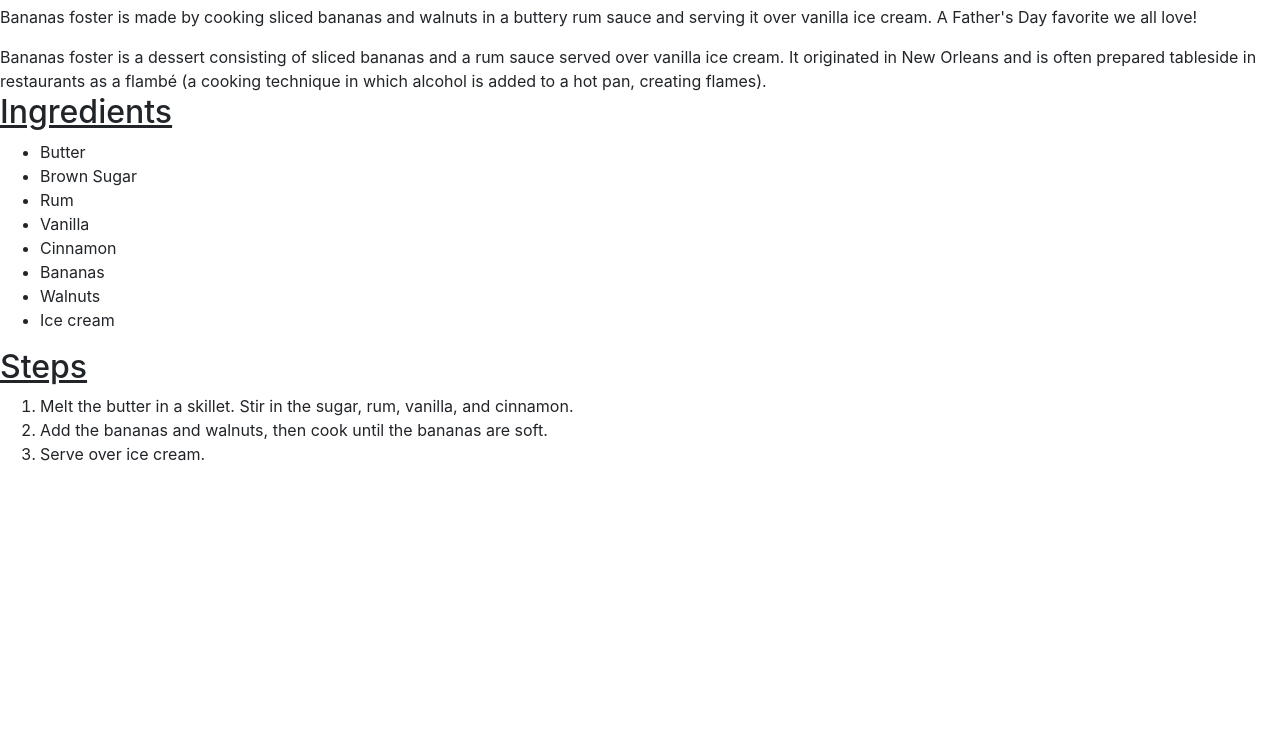
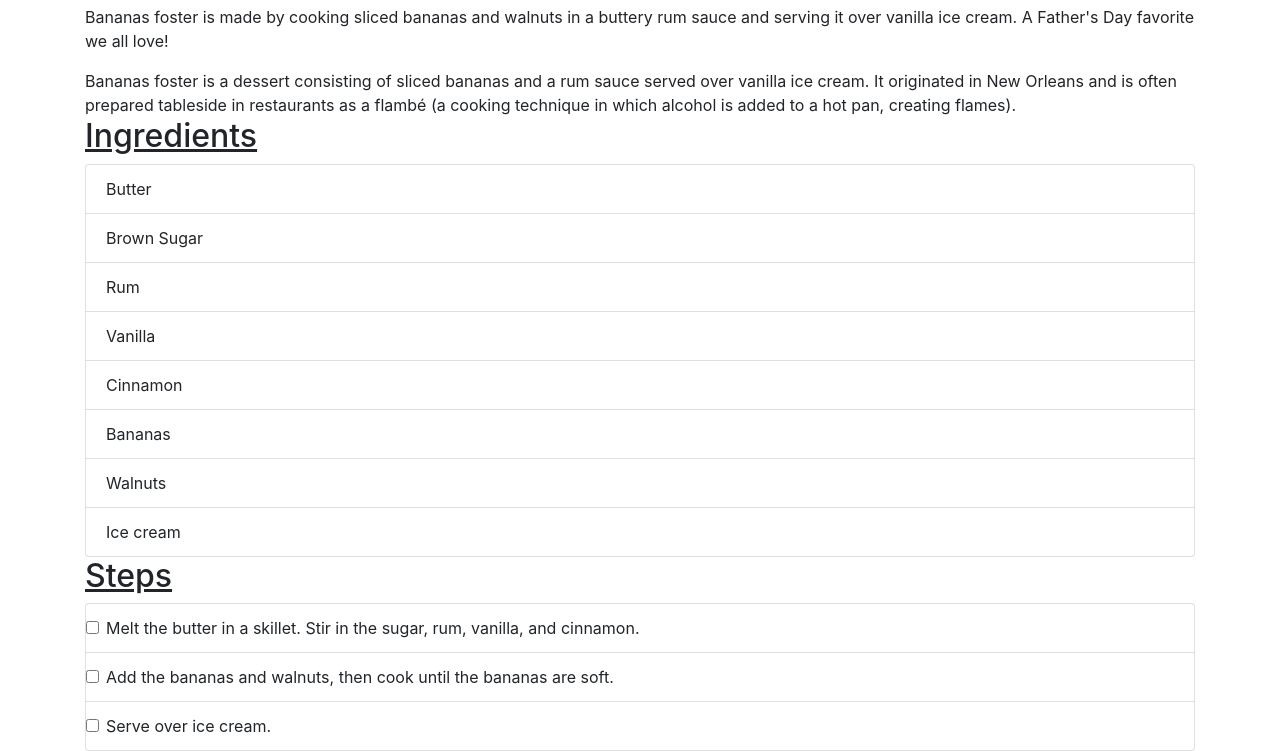
Before and after one commit to efeyenice/odin-recipes, a plain HTML site: page recipes/bananafoster.html in a window 1280 px wide. Shown: the part 397-1148 px from the top of the page. Before the commit the page ends 879 px from the top, so only its background shows below. Drawn offline with nearby package versions, Linux system fonts and the light colour scheme.

Commit message:
modify bananafoster page using bootstrap

```diff
--- a/recipes/bananafoster.html
+++ b/recipes/bananafoster.html
@@ -8,28 +8,39 @@
     <title>Banana Foster</title>
 </head>
 <body>
+    <div class="container">
         <h1>Banana Foster</h1>
-    <img src="../images/bananafoster.jpg" alt="Banana Foster image" height="300">
+        <img src="../images/bananafoster.jpg" alt="Banana Foster image" height="300" >
         <h2><u>Description</u></h2>
         <p>Bananas foster is made by cooking sliced bananas and walnuts in a buttery rum sauce and serving it over vanilla ice cream. A Father's Day favorite we all love!</p>
         <div> Bananas foster is a dessert consisting of sliced bananas and a rum sauce served over vanilla ice cream. It originated in New Orleans and is often prepared tableside in restaurants as a flambé (a cooking technique in which alcohol
             is added to a hot pan, creating flames).</div>
         <h2><u>Ingredients</u></h2>
-    <ul>
-        <li>Butter</li>
-        <li>Brown Sugar</li>
-        <li>Rum</li>
-        <li>Vanilla</li>
-        <li>Cinnamon</li>
-        <li>Bananas</li>
-        <li>Walnuts</li>
-        <li>Ice cream</li>
+        <ul class="list-group">
+            <li class="list-group-item">Butter</li>
+            <li class="list-group-item">Brown Sugar</li>
+            <li class="list-group-item">Rum</li>
+            <li class="list-group-item">Vanilla</li>
+            <li class="list-group-item">Cinnamon</li>
+            <li class="list-group-item">Bananas</li>
+            <li class="list-group-item">Walnuts</li>
+            <li class="list-group-item">Ice cream</li>
         </ul>
         <h2><u>Steps</u></h2>
-    <ol>
-        <li>Melt the butter in a skillet. Stir in the sugar, rum, vanilla, and cinnamon.</li>
-        <li>Add the bananas and walnuts, then cook until the bananas are soft.</li>
-        <li>Serve over ice cream.</li>
+        <ol class="list-group list-group-numbered">
+            <li class="list-group-item">
+                <input class="form-check-input me-1" type="checkbox" value="" aria-label="...">
+                Melt the butter in a skillet. Stir in the sugar, rum, vanilla, and cinnamon.
+            </li>
+            <li class="list-group-item">
+                <input class="form-check-input me-1" type="checkbox" value="" aria-label="...">
+                Add the bananas and walnuts, then cook until the bananas are soft.
+            </li>
+            <li class="list-group-item">
+                <input class="form-check-input me-1" type="checkbox" value="" aria-label="...">
+                Serve over ice cream.
+            </li>
         </ol>
+    </div>
 </body>
 </html>
```
Also changed, not shown: index.html (+3 -3 lines), recipes/coconutbread.html (+1 -1 lines). Lines whose indentation alone changed are shown as unchanged.
